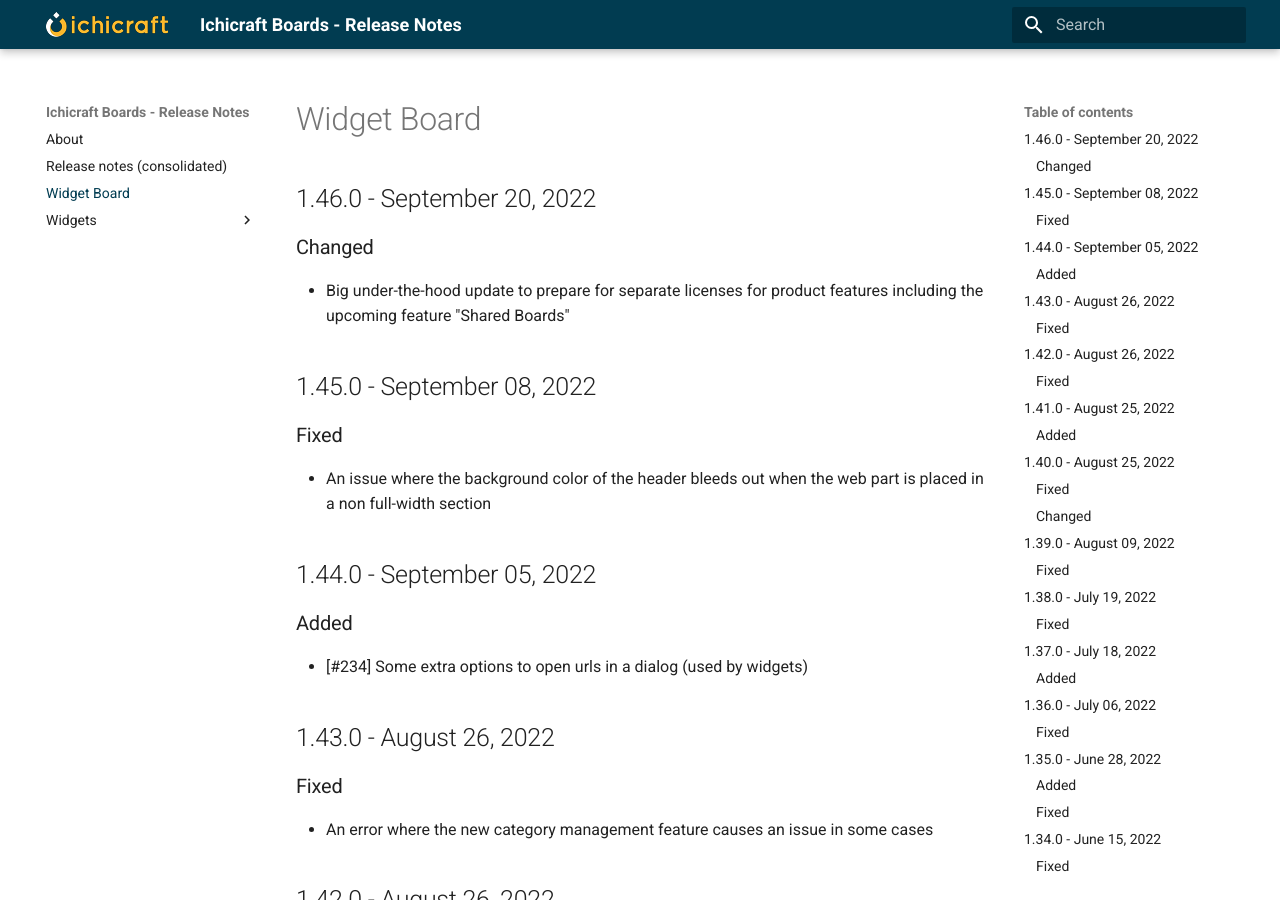
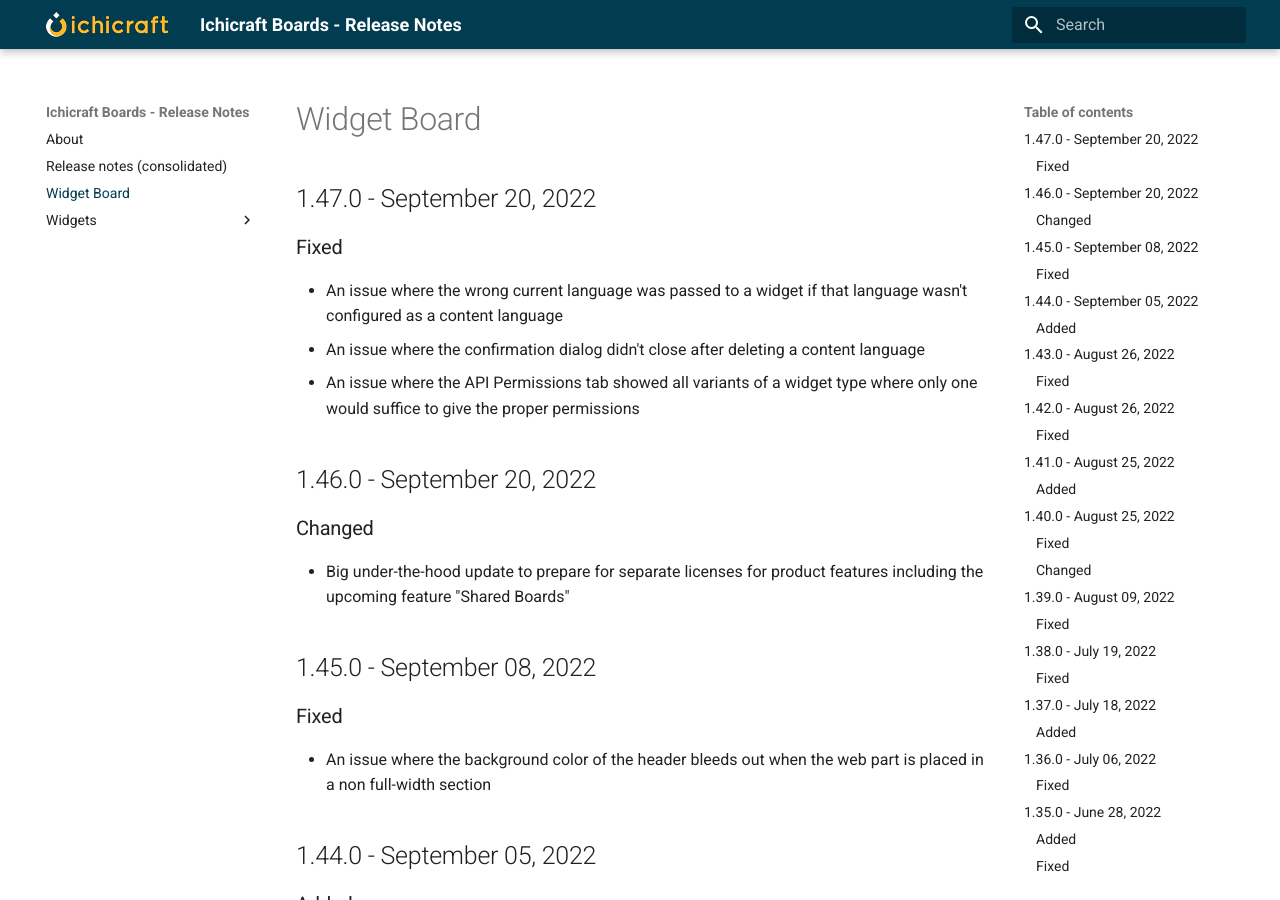
Before and after one commit to ichicraft/widgets-docs, an MkDocs documentation site: the page built from docs/Widget Board.md, in a window 1280 px wide and 900 px high. Built offline with MkDocs 1.6.1 and Material for MkDocs 9.7.7, drawn with Linux system fonts in a browser that asks for light colours.

```diff
--- a/docs/Widget Board.md
+++ b/docs/Widget Board.md
@@ -1,3 +1,10 @@
+## 1.47.0 - September 20, 2022
+
+### Fixed
+- An issue where the wrong current language was passed to a widget if that language wasn&#x27;t configured as a content language
+- An issue where the confirmation dialog didn&#x27;t close after deleting a content language
+- An issue where the API Permissions tab showed all variants of a widget type where only one would suffice to give the proper permissions
+
 ## 1.46.0 - September 20, 2022
 
 ### Changed
```
Also changed, not shown: docs/Release-notes-(consolidated).md (+7 -0 lines).
